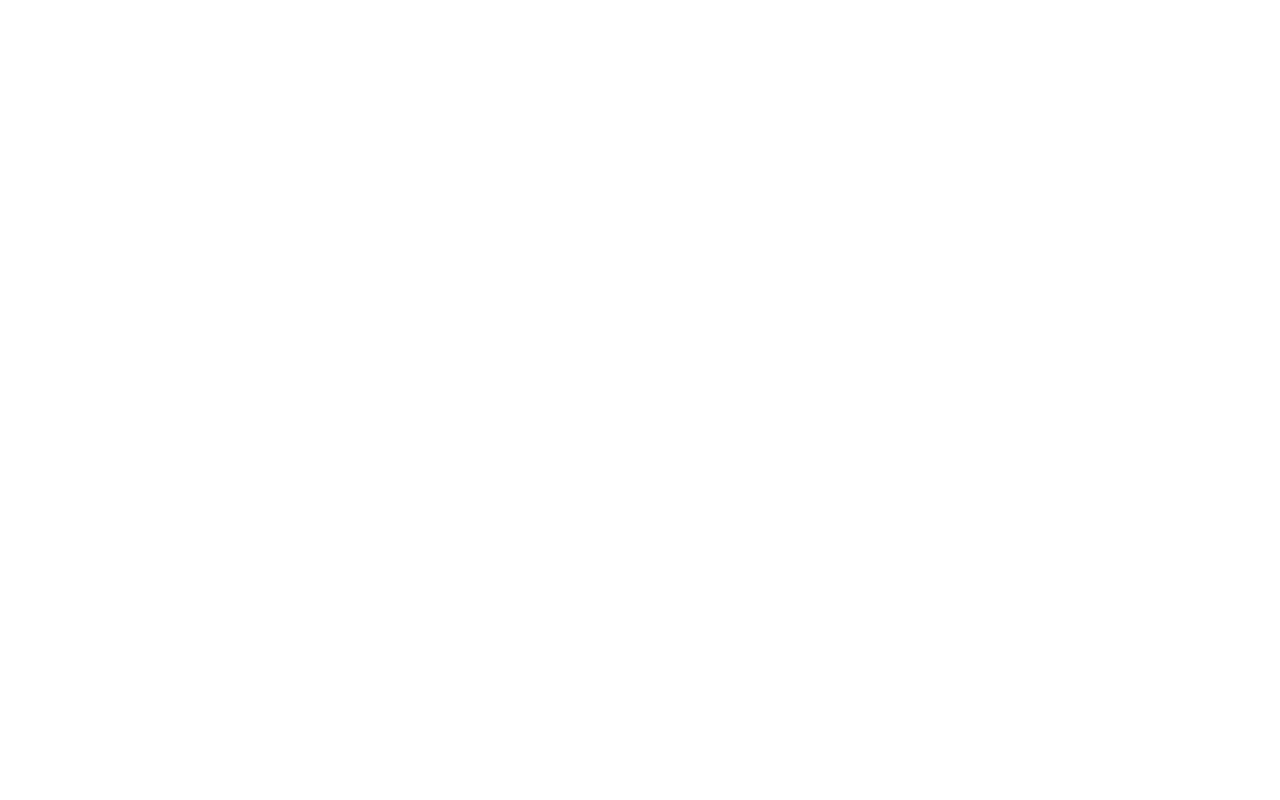
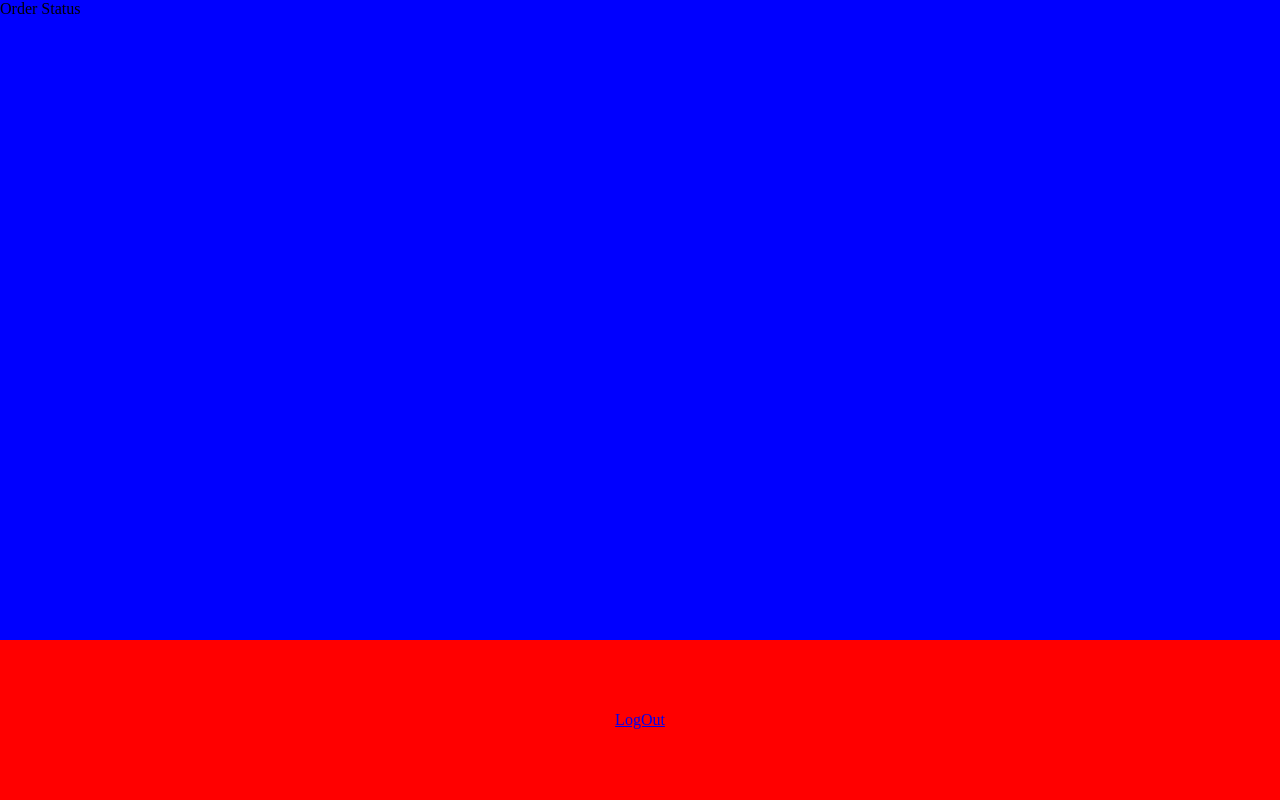
Before and after one commit to prasanna1415/Car-Rental-Website, a plain HTML site: page Client/userStat.html in a window 1280 px wide. Drawn offline with Linux system fonts and the light colour scheme.

Commit message:
userAccount post status shit

```diff
--- a/Client/userStat.css
+++ b/Client/userStat.css
@@ -0,0 +1,31 @@
+*{
+    margin: 0;
+    padding: 0;
+}
+
+.main{
+    display: flex;
+    flex-direction: column;
+    width: 100vw;
+    height: 100vh;
+    background-color: green;
+}
+
+.order-stat{
+    background-color: blue;
+    width: 100%;
+    height: 80%;
+}
+
+.logout{
+    background-color: red;
+    display: flex;
+    align-items: center;
+    justify-content: center;
+    width: 100%;
+    height: 20%;
+}
+
+.logout:hover{
+    background-color: lightblue;
+}
--- a/Client/userStat.html
+++ b/Client/userStat.html
@@ -6,6 +6,13 @@
     <link rel="stylesheet" href="userStat.css">
 </head>
 <body>
-
+        <div class="main">
+            <div class="order-stat">
+                Order Status
+            </div>
+            <div class="logout">
+                <a href="index.html">LogOut</a>
+            </div>
+        </div>
 </body>
 </html>
```
